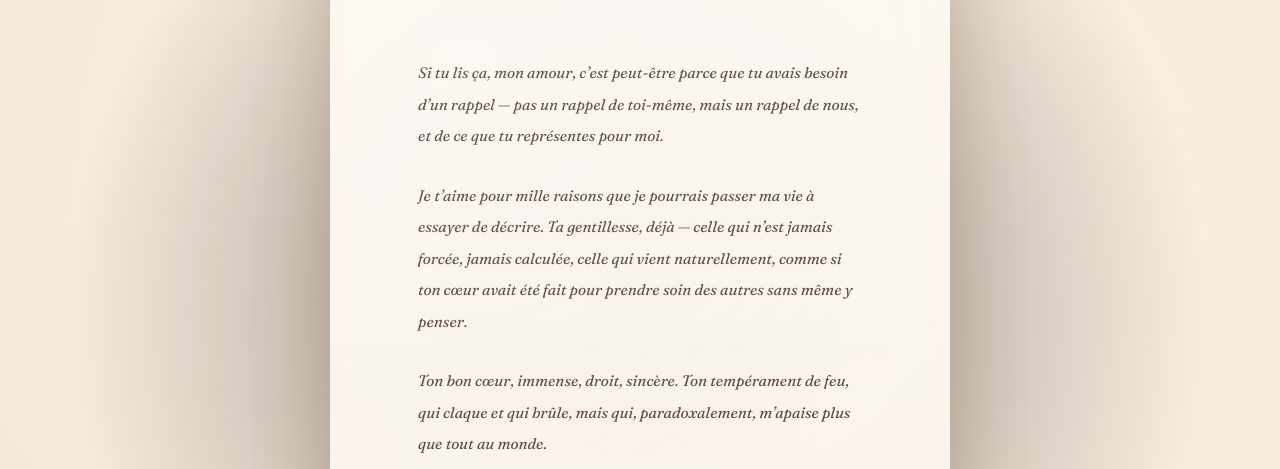
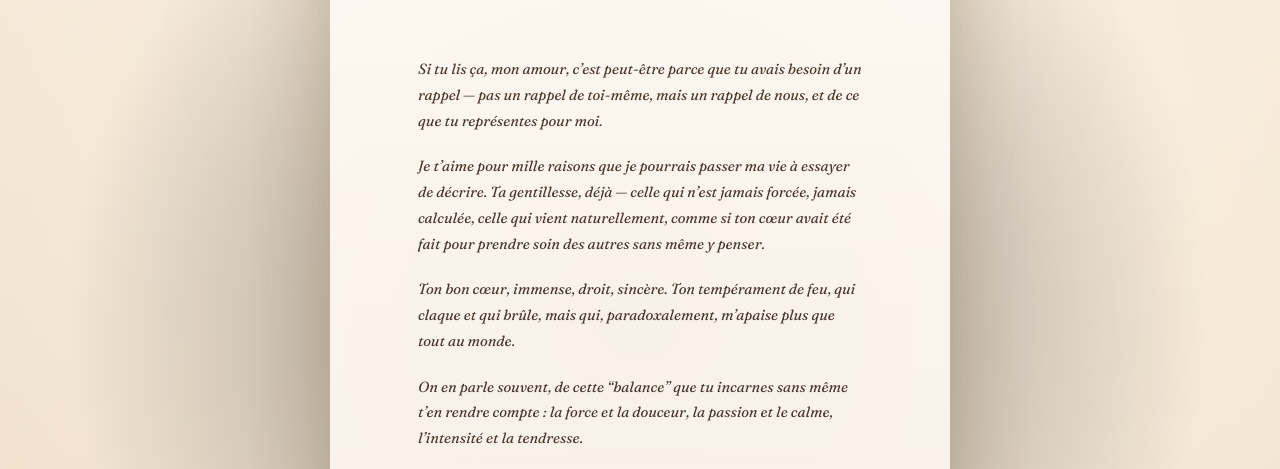
Before and after one commit to eivorie/quiet-archive, a plain HTML site: page depending-on-the-weather/feeling-extra-love.html in a window 1280 px wide. Shown: the part 289-758 px from the top of the page. Drawn offline with Linux system fonts and the light colour scheme.

Commit message:
Update love.css

```diff
--- a/depending-on-the-weather/moods/love.css
+++ b/depending-on-the-weather/moods/love.css
@@ -1,22 +1,24 @@
 /* =====================================================
    Extra Love — Quiet, Handwritten, Intimate
+   FINAL
    ===================================================== */
 
 body.love {
   /* fond UNIQUEMENT pour cette humeur */
   background:
     radial-gradient(
-      circle at 50% 25%,
+      circle at 50% 20%,
       rgba(255,245,230,0.9),
       transparent 60%
     ),
     linear-gradient(
       to bottom,
       #f3e7d8,
-      #eddcca
+      #e9d6bf,
+      #e2cbb1
     );
 
-  background-size: 120% 120%;
+  background-size: 120% 140%;
   animation: loveBackground 28s ease-in-out infinite;
 
   color: #4a372b;
@@ -25,7 +27,7 @@ body.love {
 /* animation de fond très lente */
 @keyframes loveBackground {
   0%,100% { background-position: 0% 0%; }
-  50% { background-position: 6% 4%; }
+  50% { background-position: 6% 10%; }
 }
 
 /* =====================================================
@@ -33,11 +35,13 @@ body.love {
    ===================================================== */
 
 body.love .weather-card {
+  position: relative;
+
   background:
     linear-gradient(
       to bottom,
-      rgba(255,250,244,0.96),
-      rgba(245,235,225,0.98)
+      rgba(255,250,244,0.97),
+      rgba(245,235,225,0.99)
     );
 
   border-radius: 32px;
@@ -51,7 +55,34 @@ body.love .weather-card {
     loveBreath 22s ease-in-out infinite;
 }
 
-/* coins dorés très fins */
+/* =====================================================
+   Dégradé de fin de lecture (IMPORTANT)
+   ===================================================== */
+
+body.love .weather-card::before {
+  content: "";
+  position: absolute;
+  left: 0;
+  right: 0;
+  bottom: 0;
+  height: 140px;
+
+  background:
+    linear-gradient(
+      to bottom,
+      rgba(245,235,225,0),
+      rgba(245,235,225,0.85),
+      rgba(245,235,225,1)
+    );
+
+  pointer-events: none;
+  border-radius: 0 0 32px 32px;
+}
+
+/* =====================================================
+   Coins dorés — fins, discrets, élégants
+   ===================================================== */
+
 body.love .weather-card::after {
   content: "";
   position: absolute;
@@ -75,7 +106,7 @@ body.love .weather-card::after {
 }
 
 /* =====================================================
-   Typographie — UNIFORME
+   Typographie — uniforme, manuscrite
    ===================================================== */
 
 body.love,
@@ -88,12 +119,17 @@ body.love h1 {
   color: #6a4a36;
 }
 
-/* TEXTE : tout pareil, tout doux */
+/* TEXTE — lecture continue */
+body.love .weather-text {
+  max-width: 460px;
+  margin: 0 auto;
+}
+
 body.love .weather-text p {
   font-style: italic;
-  font-size: 0.96rem;
-  line-height: 2.05;
-  margin-bottom: 28px;
+  font-size: 0.92rem;
+  line-height: 1.75;
+  margin-bottom: 20px;
   color: #4a372b;
 }
 
```
